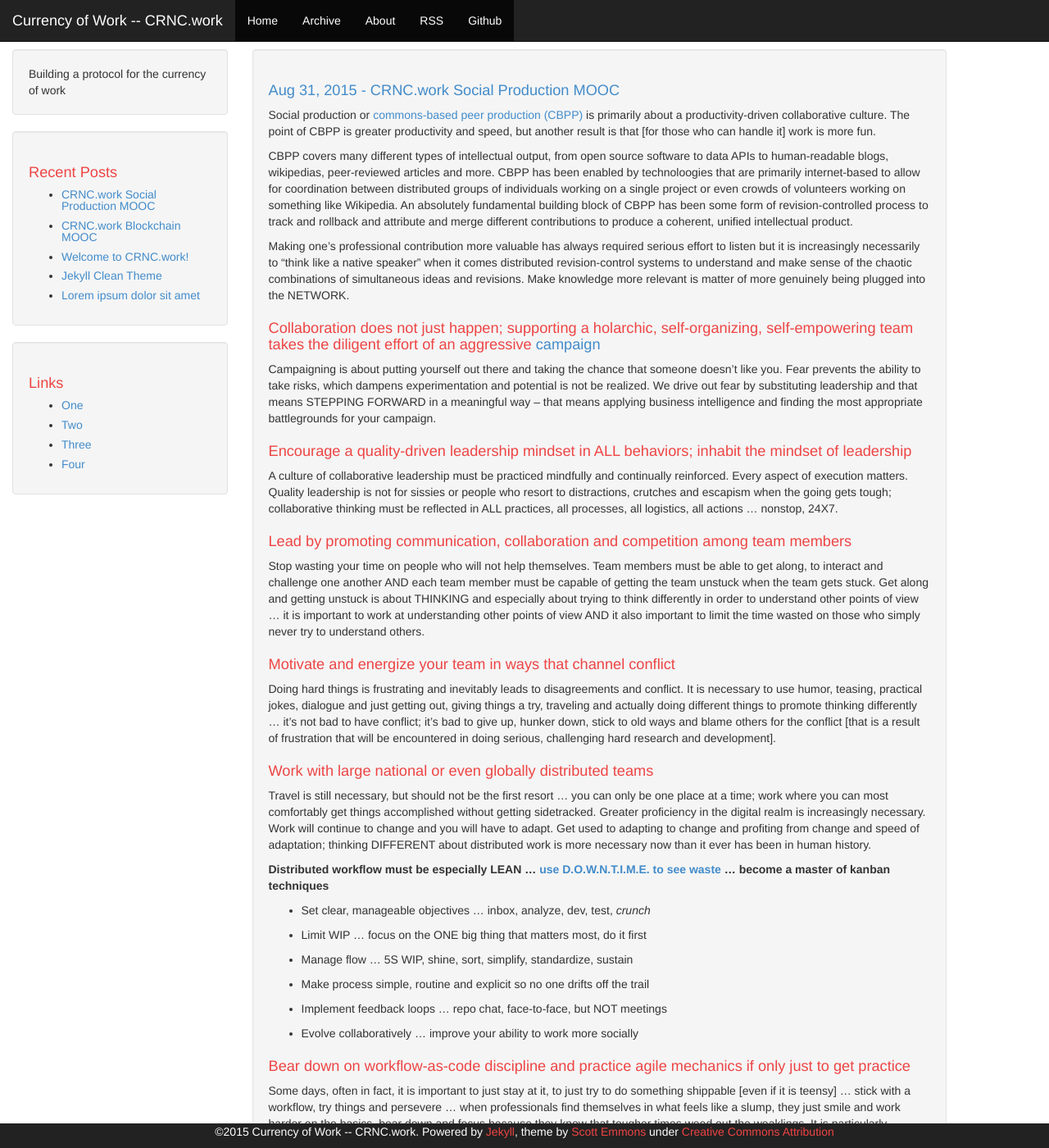
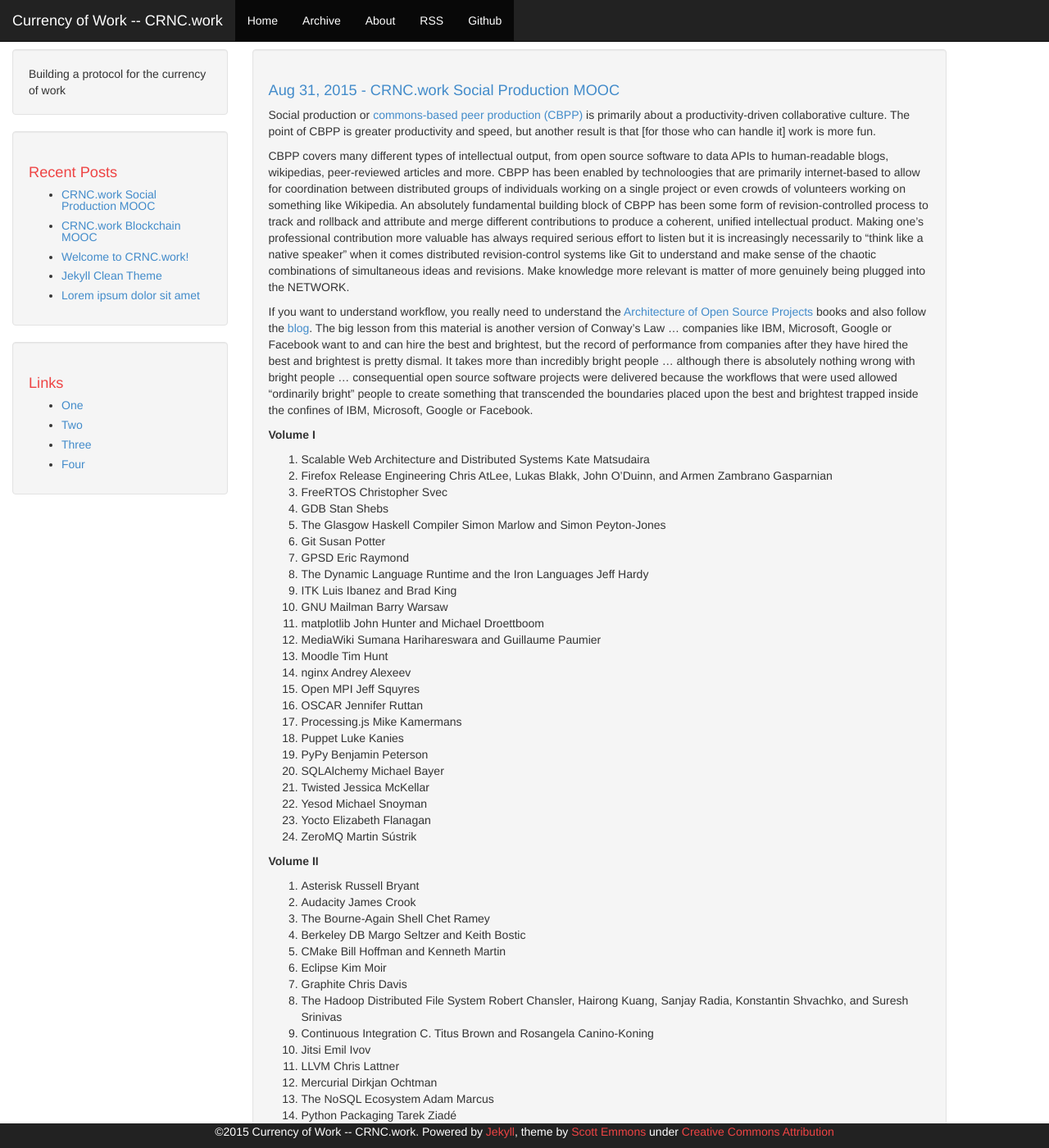
Before and after one commit to GYGbot/CRNC.work, a Jekyll site: the page built from _posts/2015-08-31-CNRC.work-Workflow.markdown, in a window 1280 px wide and 1400 px high. Shown: the whole window at 82% size. Built offline with Jekyll 4.4.1, drawn with Linux system fonts in a browser that asks for light colours; Markdown is read by kramdown in place of the engine named in the settings; some of the changed text lies outside the part shown.

Commit message:
Architecture of Open Source

```diff
--- a/_posts/2015-08-31-CNRC.work-Workflow.markdown
+++ b/_posts/2015-08-31-CNRC.work-Workflow.markdown
@@ -8,9 +8,79 @@ categories: Networking Technoloogy
 
 Social production or [commons-based peer production (CBPP)](https://en.wikipedia.org/wiki/Commons-based_peer_production) is primarily about a productivity-driven collaborative culture.  The point of CBPP is greater productivity and speed, but another result is that [for those who can handle it] work is more fun.
 
-CBPP covers many different types of intellectual output, from open source software to data APIs to human-readable blogs, wikipedias, peer-reviewed articles and more. CBPP has been enabled by technoloogies that are primarily internet-based to allow for coordination between distributed groups of individuals working on a single project or even crowds of volunteers working on something like Wikipedia.  An absolutely fundamental building block of CBPP has been some form of revision-controlled process to track and rollback and attribute and merge different contributions to produce a coherent, unified intellectual product.
+CBPP covers many different types of intellectual output, from open source software to data APIs to human-readable blogs, wikipedias, peer-reviewed articles and more. CBPP has been enabled by technoloogies that are primarily internet-based to allow for coordination between distributed groups of individuals working on a single project or even crowds of volunteers working on something like Wikipedia.  An absolutely fundamental building block of CBPP has been some form of revision-controlled process to track and rollback and attribute and merge different contributions to produce a coherent, unified intellectual product.  Making one's professional contribution more valuable has always required serious effort to listen but it is increasingly necessarily to "think like a native speaker" when it comes distributed revision-control systems like Git to understand and make sense of the chaotic combinations of simultaneous ideas and revisions.  Make knowledge more relevant is matter of more genuinely being plugged into the NETWORK.
 
-Making one's professional contribution more valuable has always required serious effort to listen but it is increasingly necessarily to "think like a native speaker" when it comes distributed revision-control systems to understand and make sense of the chaotic combinations of simultaneous ideas and revisions.  Make knowledge more relevant is matter of more genuinely being plugged into the NETWORK.
+If you want to understand workflow, you really need to understand the [Architecture of Open Source Projects](http://aosabook.org/en/index.html) books and also follow the [blog](http://aosabook.org/blog/).  The big lesson from this material is another version of Conway's Law ... companies like IBM, Microsoft, Google or Facebook want to and can hire the best and brightest, but the record of performance from companies after they have hired the best and brightest is pretty dismal.  It takes more than incredibly bright people ... although there is absolutely nothing wrong with bright people ... consequential open source software projects were delivered because the workflows that were used allowed "ordinarily bright" people to create something that transcended the boundaries placed upon the best and brightest trapped inside the confines of IBM, Microsoft, Google or Facebook.
+
+**Volume I**
+1.  Scalable Web Architecture and Distributed Systems	Kate Matsudaira
+2.	Firefox Release Engineering	Chris AtLee, Lukas Blakk, John O'Duinn, and Armen Zambrano Gasparnian
+3.	FreeRTOS	Christopher Svec
+4.	GDB	Stan Shebs
+5.	The Glasgow Haskell Compiler	Simon Marlow and Simon Peyton-Jones
+6.	Git	Susan Potter
+7.	GPSD	Eric Raymond
+8.	The Dynamic Language Runtime and the Iron Languages	Jeff Hardy
+9.	ITK	Luis Ibanez and Brad King
+10.	GNU Mailman	Barry Warsaw
+11.	matplotlib	John Hunter and Michael Droettboom
+12.	MediaWiki	Sumana Harihareswara and Guillaume Paumier
+13.	Moodle	Tim Hunt
+14.	nginx	Andrey Alexeev
+15.	Open MPI	Jeff Squyres
+16.	OSCAR	Jennifer Ruttan
+17.	Processing.js	Mike Kamermans
+18.	Puppet	Luke Kanies
+19.	PyPy	Benjamin Peterson
+20.	SQLAlchemy	Michael Bayer
+21.	Twisted	Jessica McKellar
+22.	Yesod	Michael Snoyman
+23.	Yocto	Elizabeth Flanagan
+24.	ZeroMQ	Martin Sústrik
+
+**Volume II**
+1.	Asterisk	Russell Bryant
+2.	Audacity	James Crook
+3.	The Bourne-Again Shell	Chet Ramey
+4.	Berkeley DB	Margo Seltzer and Keith Bostic
+5.	CMake	Bill Hoffman and Kenneth Martin
+6.	Eclipse	Kim Moir
+7.	Graphite	Chris Davis
+8.	The Hadoop Distributed File System	Robert Chansler, Hairong Kuang, Sanjay Radia, Konstantin Shvachko, and Suresh Srinivas
+9.	Continuous Integration	C. Titus Brown and Rosangela Canino-Koning
+10.	Jitsi	Emil Ivov
+11.	LLVM	Chris Lattner
+12.	Mercurial	Dirkjan Ochtman
+13.	The NoSQL Ecosystem	Adam Marcus
+14.	Python Packaging	Tarek Ziadé
+15.	Riak and Erlang/OTP	Francesco Cesarini, Andy Gross, and Justin Sheehy
+16.	Selenium WebDriver	Simon Stewart
+17.	Sendmail	Eric Allman
+18.	SnowFlock	Roy Bryant and Andrés Lagar-Cavilla
+19.	SocialCalc	Audrey Tang
+20.	Telepathy	Danielle Madeley
+21.	Thousand Parsec	Alan Laudicina and Aaron Mavrinac
+22.	Violet	Cay Horstmann
+23.	VisTrails	Juliana Freire, David Koop, Emanuele Santos, Carlos Scheidegger, Claudio Silva, and Huy T. Vo
+24.	VTK	Berk Geveci and Will Schroeder
+25.	Battle For Wesnoth	Richard Shimooka and David White
+
+**The Performance of Open Source Applications**
+1. High Performance Networking in Chrome	Ilya Grigorik
+2.	From SocialCalc to EtherCalc	Audrey Tang
+3.	Ninja	Evan Martin
+4.	Parsing XML at the Speed of Light	Arseny Kapoulkine
+5.	MemShrink	Kyle Huey
+6.	Applying Optimization Principle Patterns to Component Deployment and Configuration Tools	Doug C. Schmidt, William R. Otte, and Aniruddha Gokhale
+7.	Infinispan	Manik Surtani
+8.	Talos	Clint Talbert and Joel Maher
+9.	Zotonic	Arjan Scherpenisse and Marc Worrell
+10.	Secrets of Mobile Network Performance	Bryce Howard
+11.	Warp	Kazu Yamamoto, Michael Snoyman, and Andreas Voellmy
+12.	Working with Big Data in Bioinformatics	Eric McDonald and C. Titus Brown
+
+Some observations from this blog...
+
 
 # Collaboration does not just happen; supporting a holarchic, self-organizing, self-empowering team takes the diligent effort of an aggressive [campaign](http://dictionary.reference.com/browse/campaign)
 Campaigning is about putting yourself out there and taking the chance that someone doesn't like you. Fear prevents the ability to take risks, which dampens experimentation and potential is not be realized. We drive out fear by substituting leadership and that means STEPPING FORWARD in a meaningful way -- that means applying business intelligence and finding the most appropriate battlegrounds for your campaign.
```
Also changed, not shown: 3 other files.
